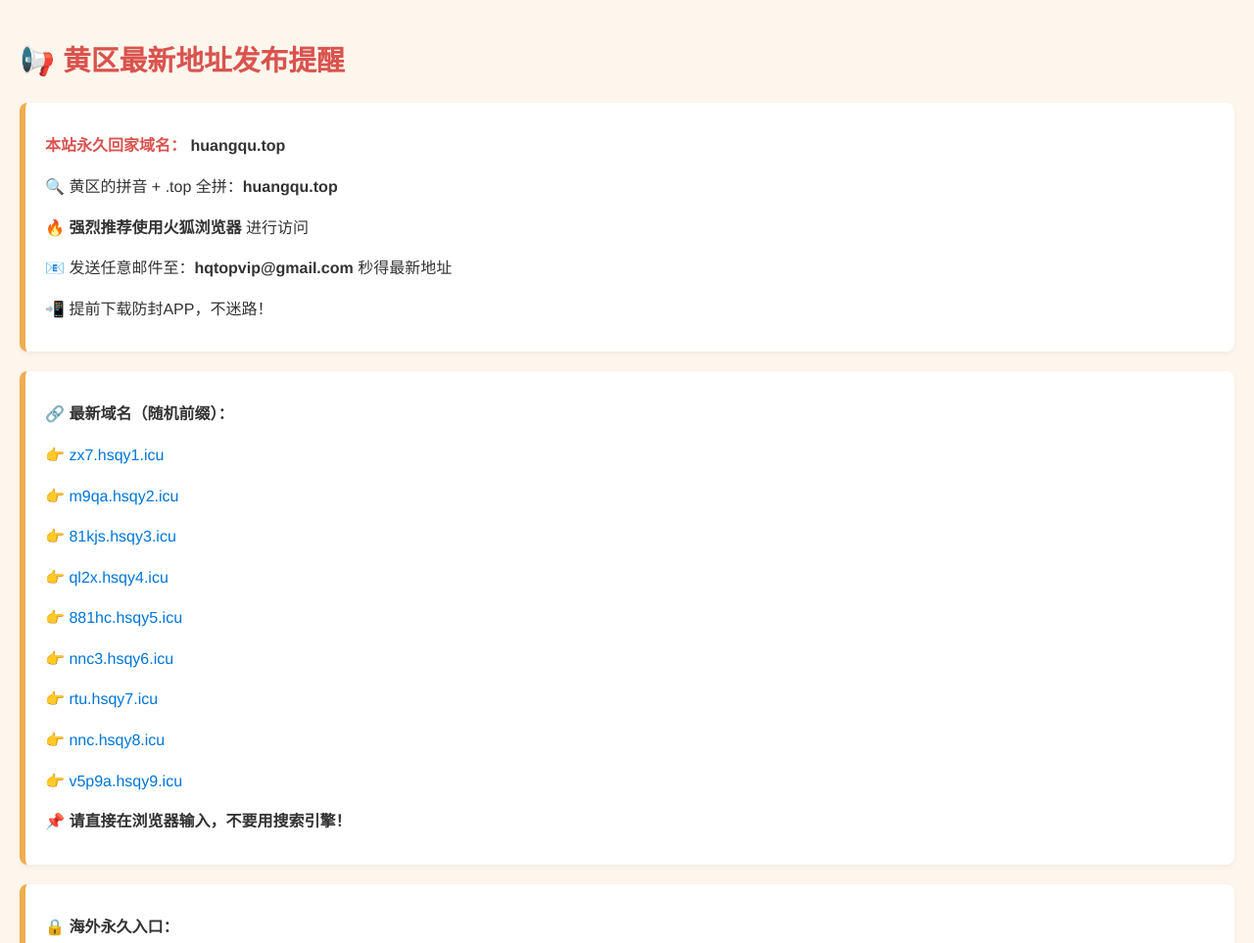
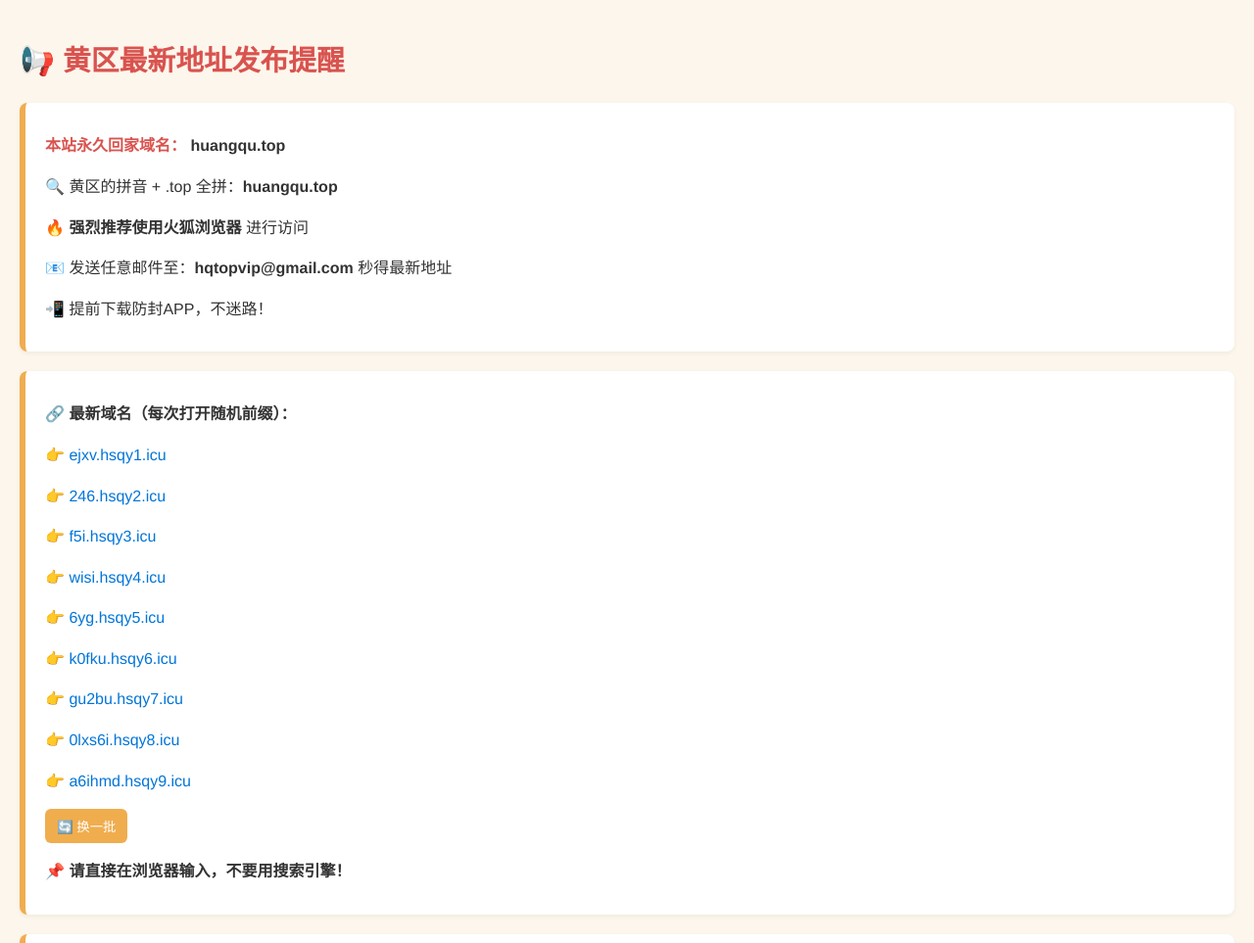
Before and after one commit to huangqutop/huangqutop, a plain HTML site: page index.html in a window 1280 px wide. Shown: the top 963 px of the page at 98% size. Drawn offline with Linux system fonts and the light colour scheme.

Commit message:
Update index.html

```diff
--- a/index.html
+++ b/index.html
@@ -45,6 +45,14 @@
       font-size: 0.9em;
       color: #666;
     }
+    .btn {
+      cursor: pointer;
+      padding: 8px 12px;
+      border: 0;
+      border-radius: 6px;
+      background: #f0ad4e;
+      color: #fff;
+    }
   </style>
 </head>
 <body>
@@ -59,23 +67,18 @@
     <p>📲 提前下载防封APP，不迷路！</p>
   </div>
 
-<div class="box">
-  <p><strong>🔗 最新域名（随机前缀）：</strong></p>
-  <p>👉 <a href="https://zx7.hsqy1.icu" target="_blank">zx7.hsqy1.icu</a></p>
-  <p>👉 <a href="https://m9qa.hsqy2.icu" target="_blank">m9qa.hsqy2.icu</a></p>
-  <p>👉 <a href="https://81kjs.hsqy3.icu" target="_blank">81kjs.hsqy3.icu</a></p>
-  <p>👉 <a href="https://ql2x.hsqy4.icu" target="_blank">ql2x.hsqy4.icu</a></p>
-  <p>👉 <a href="https://881hc.hsqy5.icu" target="_blank">881hc.hsqy5.icu</a></p>
-  <p>👉 <a href="https://nnc3.hsqy6.icu" target="_blank">nnc3.hsqy6.icu</a></p>
-  <p>👉 <a href="https://rtu.hsqy7.icu" target="_blank">rtu.hsqy7.icu</a></p>
-  <p>👉 <a href="https://nnc.hsqy8.icu" target="_blank">nnc.hsqy8.icu</a></p>
-  <p>👉 <a href="https://v5p9a.hsqy9.icu" target="_blank">v5p9a.hsqy9.icu</a></p>
-  <p><strong>📌 请直接在浏览器输入，不要用搜索引擎！</strong></p>
-</div>
+  <!-- 动态随机前缀的“最新域名”区块 -->
+  <div class="box" id="latest-box">
+    <p><strong>🔗 最新域名（每次打开随机前缀）：</strong></p>
+    <div id="domain-list" aria-live="polite"></div>
+    <p><button id="reroll" class="btn">🔄 换一批</button></p>
+    <p><strong>📌 请直接在浏览器输入，不要用搜索引擎！</strong></p>
+    <noscript>（需要开启 JavaScript 才能显示随机前缀链接）</noscript>
+  </div>
 
   <div class="box">
     <p><strong>🔒 海外永久入口：</strong></p>
-    <p>🌍 <a href="https://huangqu.vip" target="_blank">huangqu.vip</a></p>
+    <p>🌍 <a href="https://huangqu.vip" target="_blank" rel="noopener noreferrer">huangqu.vip</a></p>
     <p>（推荐用火狐浏览器）</p>
   </div>
 
@@ -93,7 +96,7 @@
 
   <div class="box">
     <p><strong>📌 永久发布页（建议收藏截图）：</strong></p>
-    <p>➡ <a href="https://huangqu.top" target="_blank">huangqu.top</a></p>
+    <p>➡ <a href="https://huangqu.top" target="_blank" rel="noopener noreferrer">huangqu.top</a></p>
   </div>
 
   <div class="footer">
@@ -101,5 +104,78 @@
     <p>📬 注意：每个邮箱每天只会收到一封通知，请勿重复留言。</p>
   </div>
 
+  <script>
+    (function () {
+      // ========= 可调节规则 =========
+      // 前缀长度范围（含端点）
+      var MIN_LEN = 3;
+      var MAX_LEN = 6;
+      // 允许的字符集（仅小写字母+数字，如需只字母/只数字可自行调整）
+      var CHARS   = 'abcdefghijklmnopqrstuvwxyz0123456789';
+      // 要生成的基础域（hsqy1~hsqy9）
+      var BASES   = [1,2,3,4,5,6,7,8,9].map(function(n){ return 'hsqy' + n + '.icu'; });
+      // =============================
+
+      // 使用更安全的随机源（若不可用则退化到 Math.random）
+      function secureRandomInt(max) {
+        if (window.crypto && window.crypto.getRandomValues) {
+          var arr = new Uint32Array(1);
+          window.crypto.getRandomValues(arr);
+          return arr[0] % max;
+        }
+        return Math.floor(Math.random() * max);
+      }
+
+      function randInt(min, max) {
+        return min + secureRandomInt(max - min + 1);
+      }
+
+      function randomPrefix() {
+        var len = randInt(MIN_LEN, MAX_LEN);
+        var out = '';
+        for (var i = 0; i < len; i++) {
+          out += CHARS.charAt(secureRandomInt(CHARS.length));
+        }
+        return out;
+      }
+
+      function buildDomains() {
+        return BASES.map(function(base){
+          var prefix = randomPrefix();
+          var host = prefix + '.' + base;   // e.g. nnc.hsqy8.icu
+          var url  = 'https://' + host;
+          return { host: host, url: url };
+        });
+      }
+
+      function render() {
+        var container = document.getElementById('domain-list');
+        if (!container) return;
+
+        var domains = buildDomains();
+        container.innerHTML = '';
+        domains.forEach(function(d){
+          var p = document.createElement('p');
+          // rel 添加安全属性；target=_blank 新开标签
+          p.innerHTML = '👉 <a href="' + d.url + '" target="_blank" rel="noopener noreferrer">' + d.host + '</a>';
+          container.appendChild(p);
+        });
+      }
+
+      // 初次渲染（页面打开时随机）
+      if (document.readyState === 'loading') {
+        document.addEventListener('DOMContentLoaded', render);
+      } else {
+        render();
+      }
+
+      // “换一批”按钮
+      var btn = document.getElementById('reroll');
+      if (btn) {
+        btn.addEventListener('click', render);
+      }
+    })();
+  </script>
+
 </body>
 </html>
```
